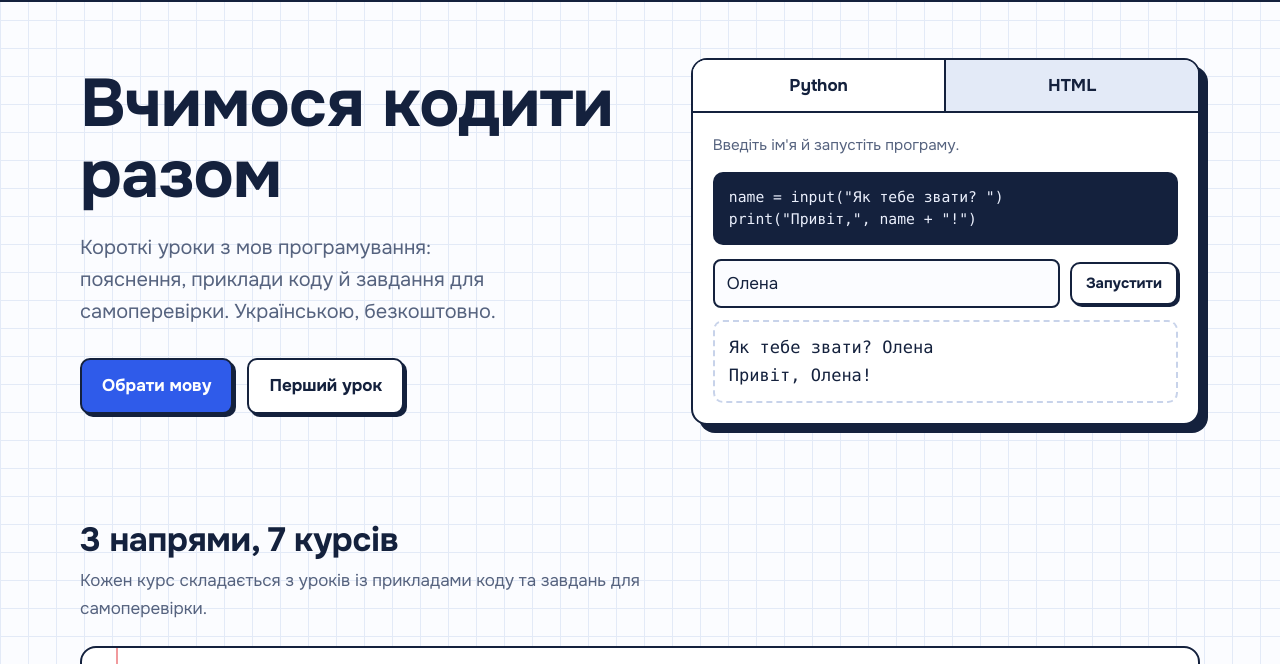
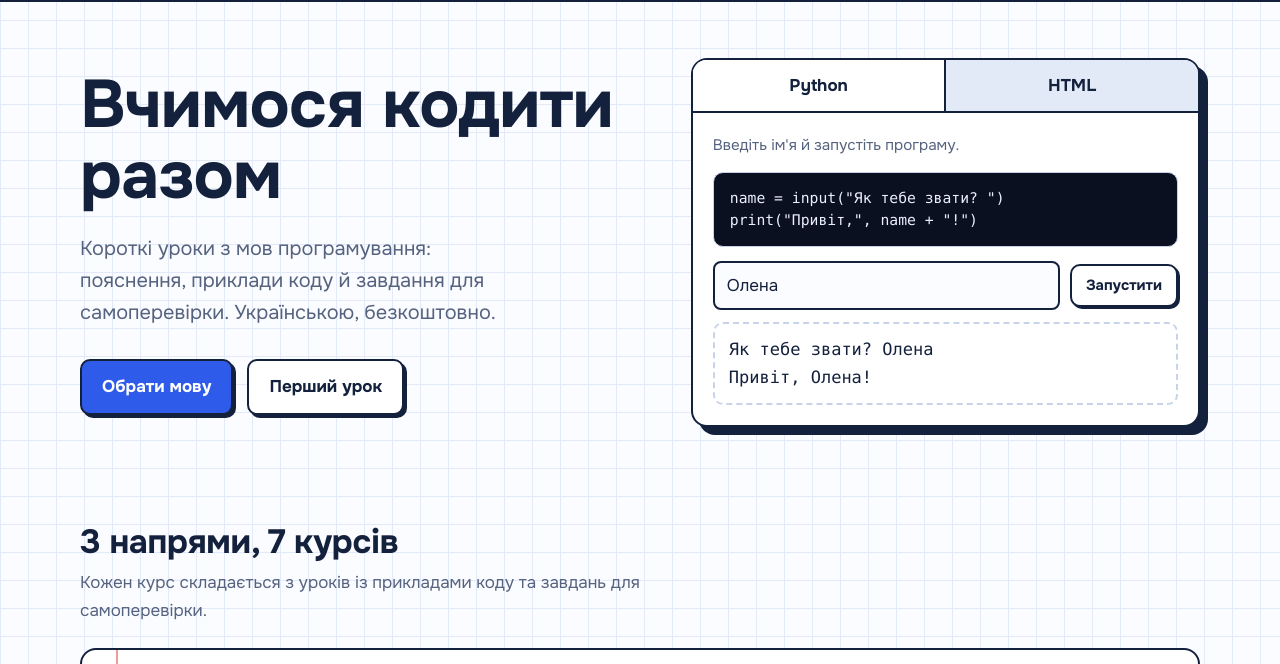
Before and after one commit to ULTRAAAA3000/Iteris-Code, a website: page index.html in a window 1280 px wide. Shown: the part 64-728 px from the top of the page. Drawn offline with Linux system fonts and the light colour scheme; a web font is replaced by a local one.

Commit message:
Fix unreadable code blocks in dark theme

```diff
--- a/index.html
+++ b/index.html
@@ -105,7 +105,7 @@ table.grid td input{width:100%;border:0;background:transparent;font:inherit;colo
 table.grid td input:focus{outline:2px solid var(--pen);outline-offset:2px}
 table.grid td.sel{outline:3px solid var(--pen);outline-offset:-2px;background:var(--hl);color:var(--hl-ink);font-weight:700}
 .fx{font-family:var(--code);font-size:.85rem;margin-top:12px;color:var(--muted)}
-pre.code{margin:0 0 14px;padding:14px 16px;background:var(--ink);color:#EAEFFC;border-radius:10px;font-family:var(--code);font-size:.92rem;line-height:1.55;overflow-x:auto}
+pre.code{margin:0 0 14px;padding:14px 16px;background:#0B1020;color:#EAEFFC;border:1px solid var(--line);border-radius:10px;font-family:var(--code);font-size:.92rem;line-height:1.55;overflow-x:auto}
 .field{display:flex;gap:10px;align-items:center;margin-bottom:12px;flex-wrap:wrap}
 .field input[type=text]{flex:1;min-width:140px;padding:9px 12px;border:2px solid var(--ink);border-radius:8px;background:var(--paper);font:inherit;color:inherit}
 .out{padding:12px 14px;border:2px dashed var(--line);border-radius:10px;font-family:var(--code);min-height:48px;overflow-wrap:anywhere}
```
